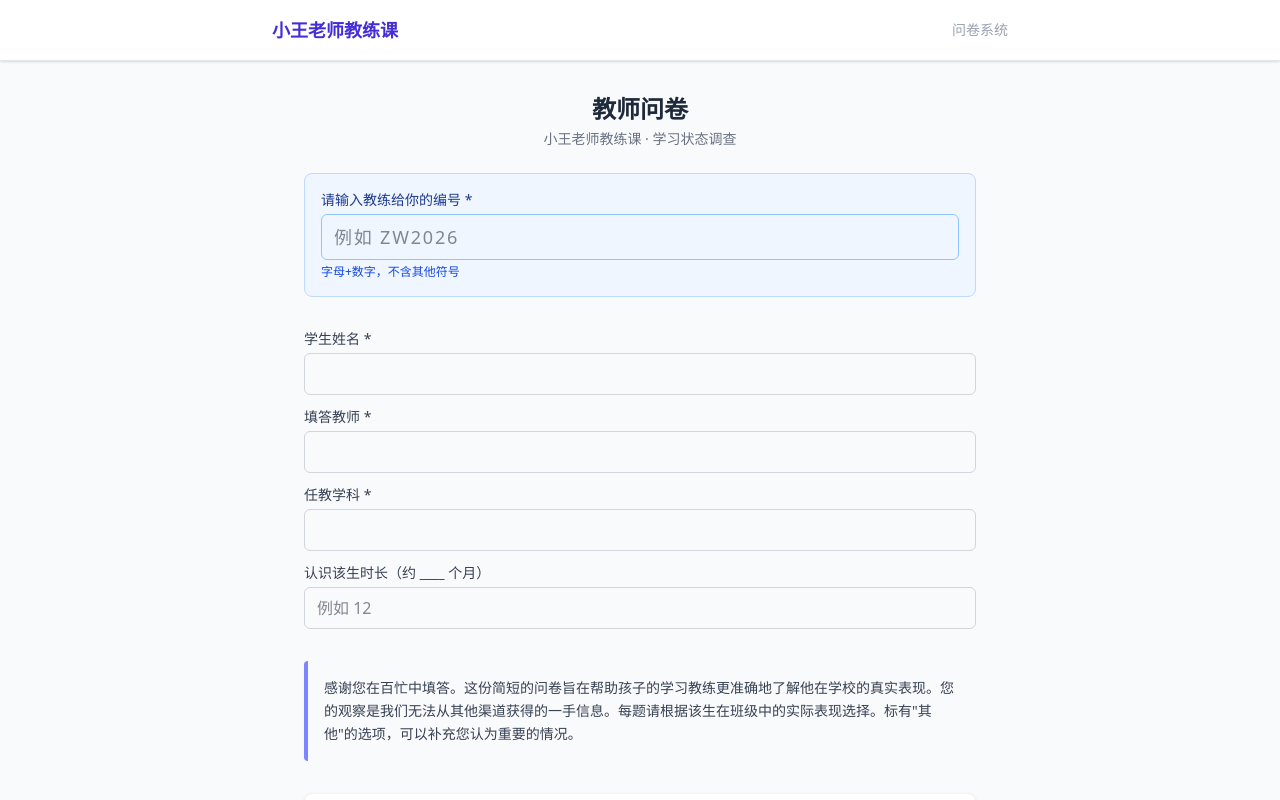
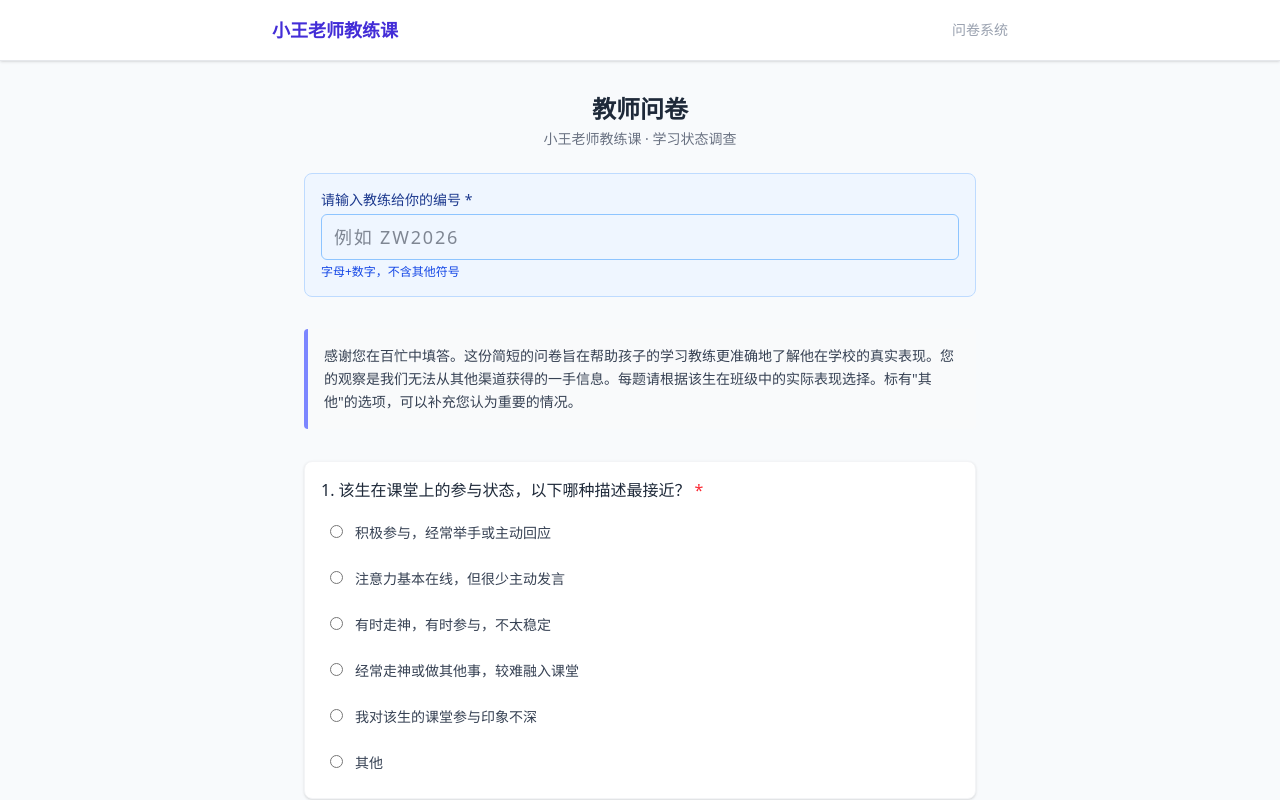
Before and after one commit to wangju8765/survey-app, a Next.js app: page /teacher in a window 1280 px wide. Shown: the top 800 px of the page. Built offline with nearby package versions, Linux system fonts and the light colour scheme; no server answers.

Commit message:
update: 2026-07-01 23:03:40

```diff
--- a/app/teacher/page.tsx
+++ b/app/teacher/page.tsx
@@ -15,58 +15,7 @@ function TeacherForm() {
     if (error) throw error
   }
 
-  const extraFields = (
-    <div className="space-y-3">
-      <div>
-        <label className="block text-sm font-medium text-gray-700 mb-1">
-          学生姓名 *
-        </label>
-        <input
-          type="text"
-          name="student_name"
-          data-extra="true"
-          className="w-full px-3 py-2 border border-gray-300 rounded-md focus:outline-none focus:ring-2 focus:ring-indigo-500"
-          required
-        />
-      </div>
-      <div>
-        <label className="block text-sm font-medium text-gray-700 mb-1">
-          填答教师 *
-        </label>
-        <input
-          type="text"
-          name="teacher_name"
-          data-extra="true"
-          className="w-full px-3 py-2 border border-gray-300 rounded-md focus:outline-none focus:ring-2 focus:ring-indigo-500"
-          required
-        />
-      </div>
-      <div>
-        <label className="block text-sm font-medium text-gray-700 mb-1">
-          任教学科 *
-        </label>
-        <input
-          type="text"
-          name="subject"
-          data-extra="true"
-          className="w-full px-3 py-2 border border-gray-300 rounded-md focus:outline-none focus:ring-2 focus:ring-indigo-500"
-          required
-        />
-      </div>
-      <div>
-        <label className="block text-sm font-medium text-gray-700 mb-1">
-          认识该生时长（约 ____ 个月）
-        </label>
-        <input
-          type="text"
-          name="known_duration"
-          data-extra="true"
-          className="w-full px-3 py-2 border border-gray-300 rounded-md focus:outline-none focus:ring-2 focus:ring-indigo-500"
-          placeholder="例如 12"
-        />
-      </div>
-    </div>
-  )
+  const extraFields = null
 
   return (
     <div>
```
Also changed, not shown: 1 other file (tests, documents, lock files or other folders).
